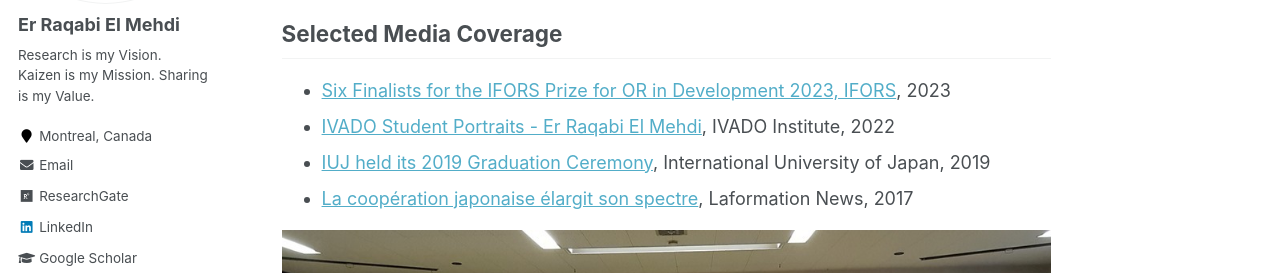
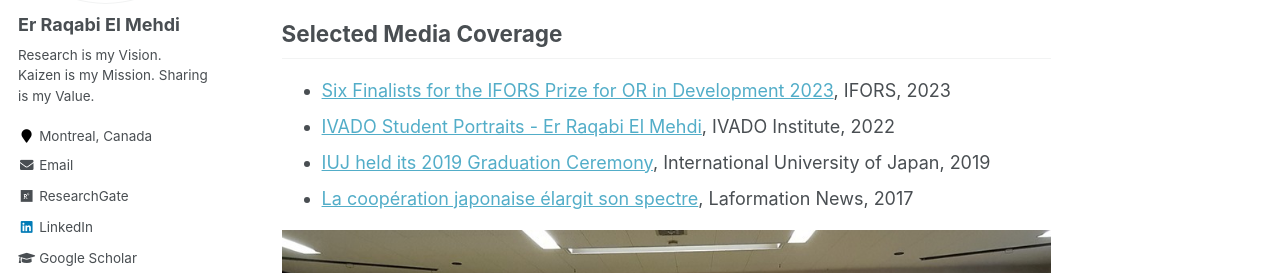
Before and after one commit to RqbMedi/rqbmedi.github.io, a Jekyll site: the page built from _pages/markdown.md, in a window 1280 px wide and 900 px high, scrolled down 699 px. Shown: the part 180-453 px from the top of the window. Built offline with Jekyll 4.4.1, drawn with Linux system fonts in a browser that asks for light colours; some web fonts are replaced.

```diff
--- a/_pages/markdown.md
+++ b/_pages/markdown.md
@@ -24,7 +24,7 @@ Outreach & Volunteering
 
 Selected Media Coverage
 ------
-- [Six Finalists for the IFORS Prize for OR in Development 2023, IFORS](https://ifors.org/newsletter/ifors-news-march-2023.pdf), 2023
+- [Six Finalists for the IFORS Prize for OR in Development 2023](https://ifors.org/newsletter/ifors-news-march-2023.pdf), IFORS, 2023
 - [IVADO Student Portraits - Er Raqabi El Mehdi](https://ivado.ca/en/2022/07/25/ivado-student-portraits-er-raqabi-el-mehdi/), IVADO Institute, 2022
 - [IUJ held its 2019 Graduation Ceremony](https://www.iuj.ac.jp/20190622-2/), International University of Japan, 2019
 - [La coopération japonaise élargit son spectre](https://www.laformation.ma/actualites/3572-la-cooperation-japonaise-elargit-son-spectre.html), Laformation News, 2017
```
